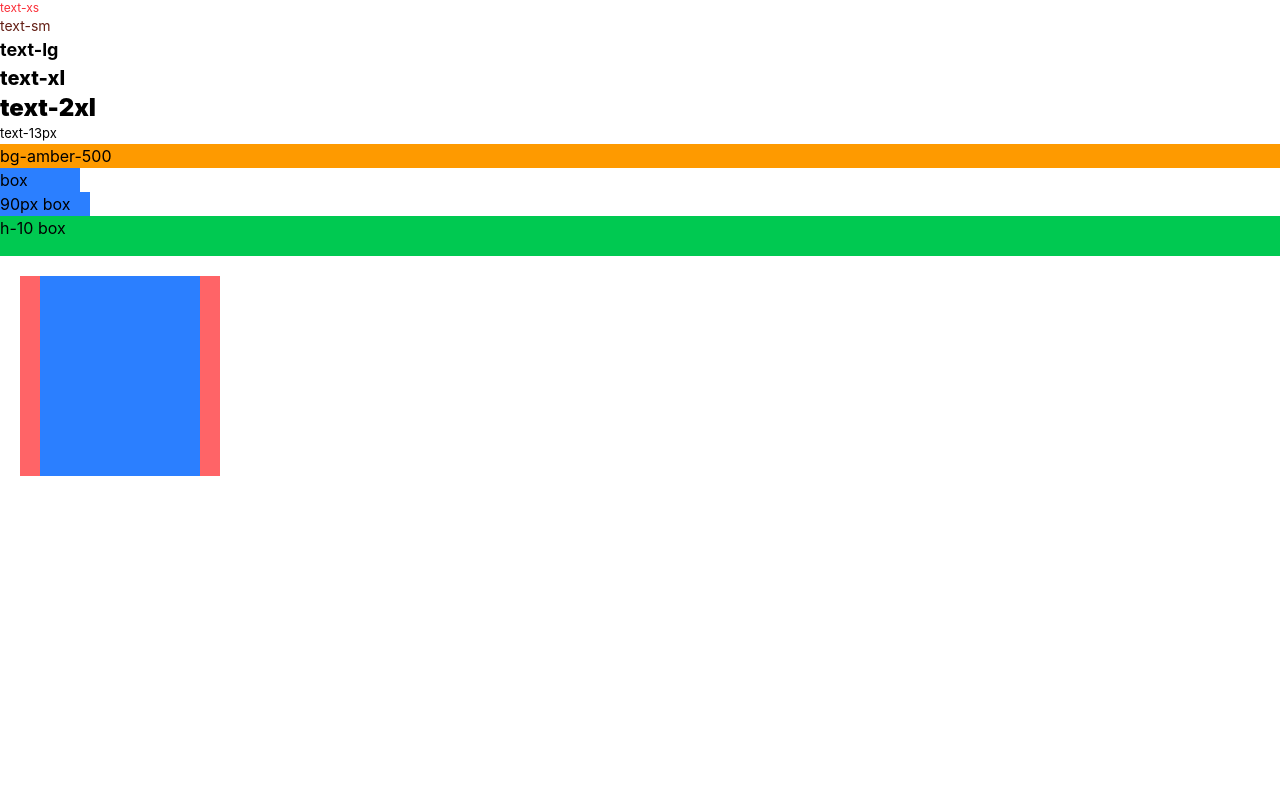
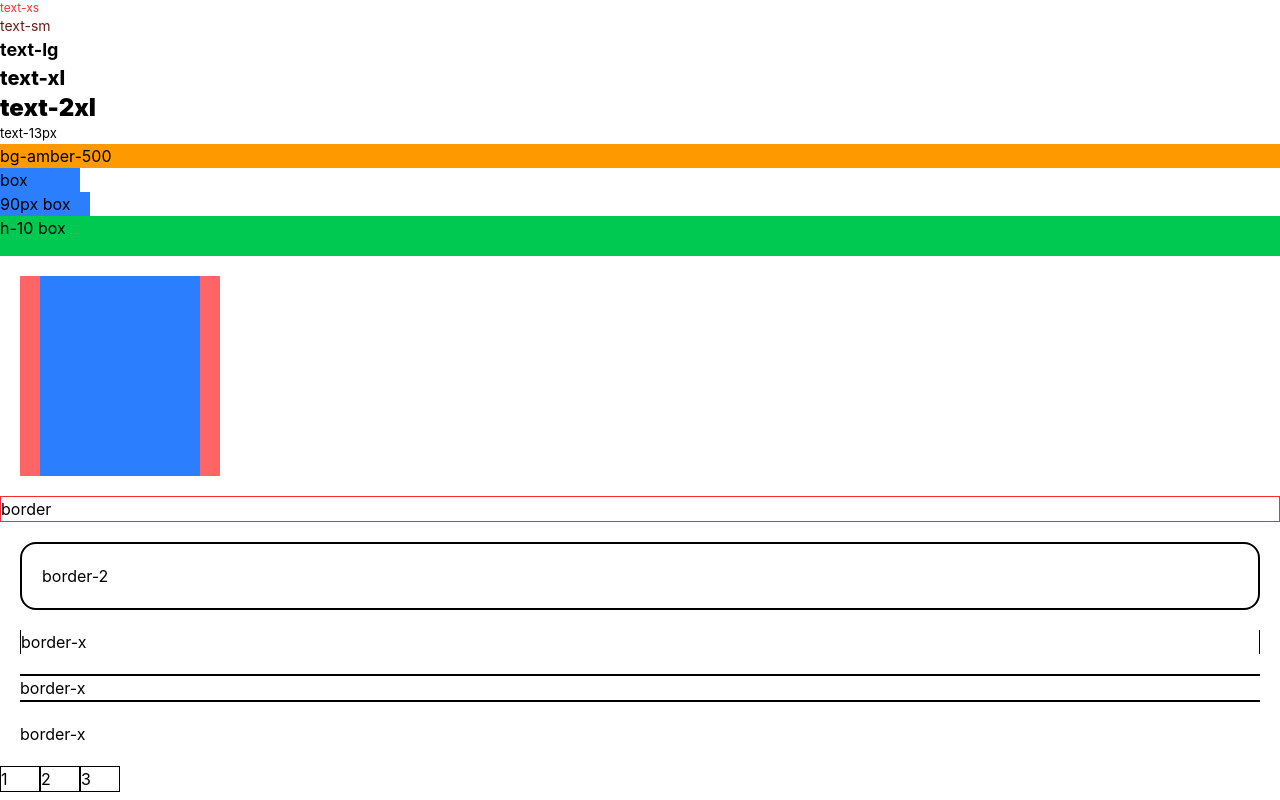
Before and after one commit to ImJaePang/oneBiteSns, a React (Vite) app in the folder oneBite-exam/: page / in a window 1280 px wide. Built offline with nearby package versions, Linux system fonts and the light colour scheme.

Commit message:
(2.3) Tailwind CSS 핵심정리 2 - 1

```diff
--- a/oneBite-exam/src/App.tsx
+++ b/oneBite-exam/src/App.tsx
@@ -23,6 +23,20 @@ function App() {
       <div className="m-5 h-50 w-50 bg-red-400 px-5">
         <div className="h-full w-full bg-blue-500"></div>
       </div>
+
+      {/* 5. 보더 border */}
+      <div className="border border-red-500">border</div>
+      <div className="m-5 rounded-2xl border-2 p-5">border-2</div>
+      <div className="m-5 border-x">border-x</div>
+      <div className="m-5 border-y-2">border-x</div>
+      <div className="border-l-3-red m-5">border-x</div>
+
+      {/* 6. 플렉스 컨테이너 flex */}
+      <div className="flex">
+        <div className="w-10 border">1</div>
+        <div className="w-10 border">2</div>
+        <div className="w-10 border">3</div>
+      </div>
     </div>
   );
 }
```
